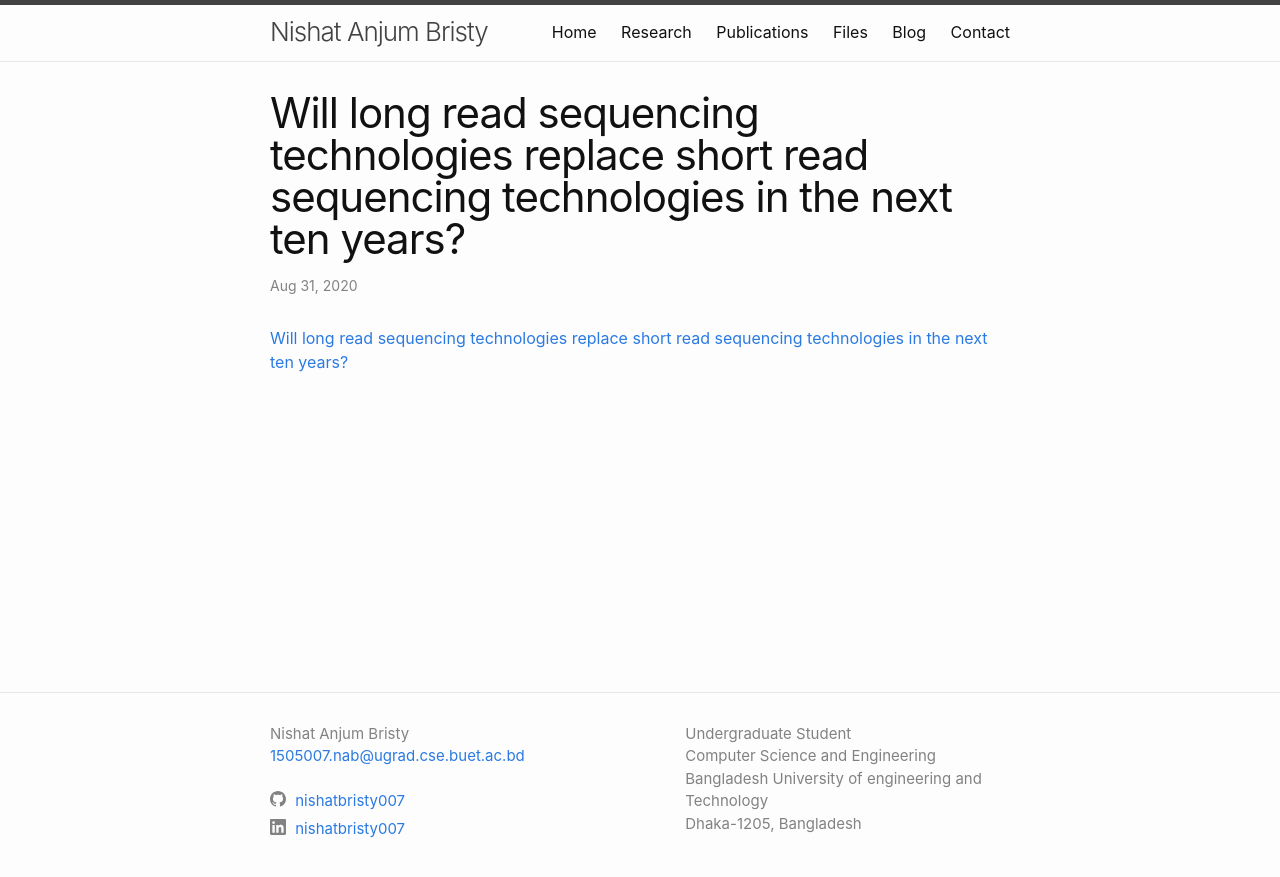
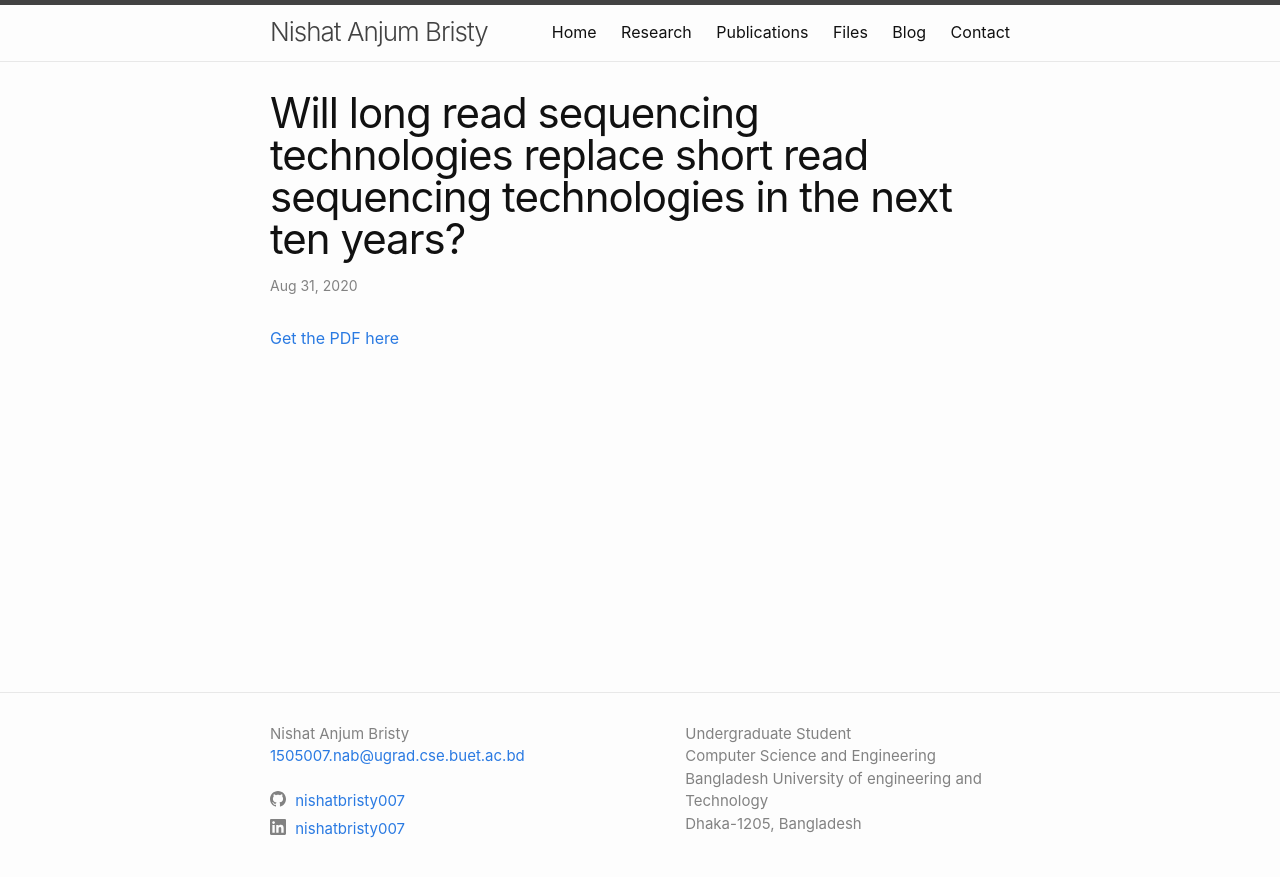
Before and after one commit to nishatbristy007/nishatbristy, a Jekyll site: the page built from _posts/2020-08-31-Long Vs Short Read Sequencing.md, in a window 1280 px wide. Shown: the top 877 px of the page. Built offline with Jekyll 4.4.1, drawn with Linux system fonts in a browser that asks for light colours.

Commit message:
Update 2020-08-31-Long Vs Short Read Sequencing.md

```diff
--- a/_posts/2020-08-31-Long Vs Short Read Sequencing.md
+++ b/_posts/2020-08-31-Long Vs Short Read Sequencing.md
@@ -5,4 +5,4 @@ date:   2020-08-31 17:21:41 +0600
 categories: jekyll update
 ---
 
- [Will long read sequencing technologies replace short read sequencing technologies in the next ten years?](/assets/Sanger_Prize_Competition_2020_Essay_Nishat Anjum Bristy.pdf)
+ [Get the PDF here](/assets/Sanger_Prize_Competition_2020_Essay_Nishat_Anjum_Bristy.pdf)
```
